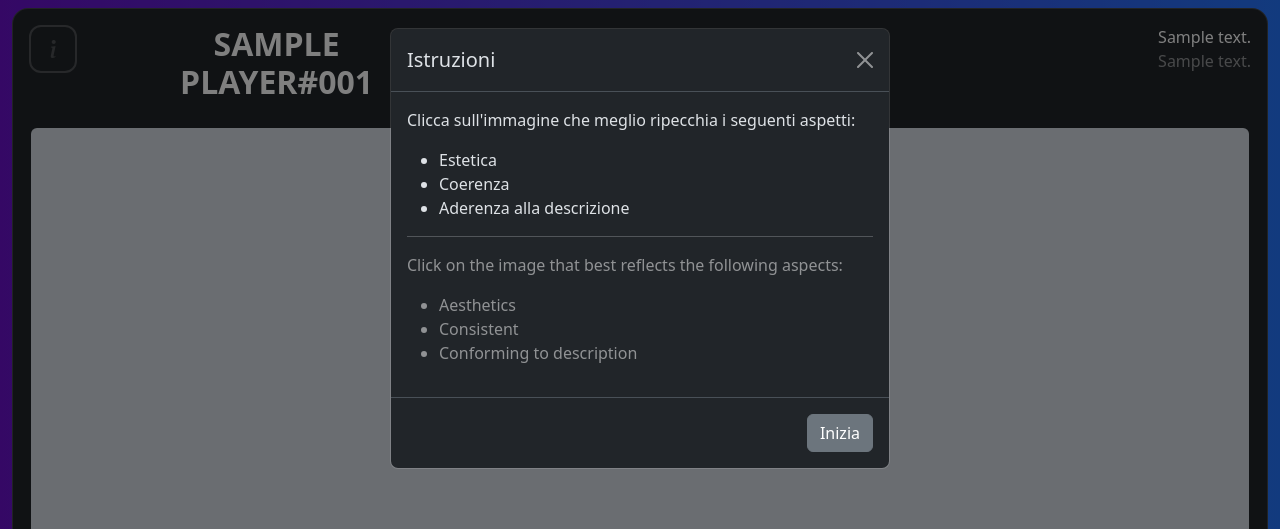
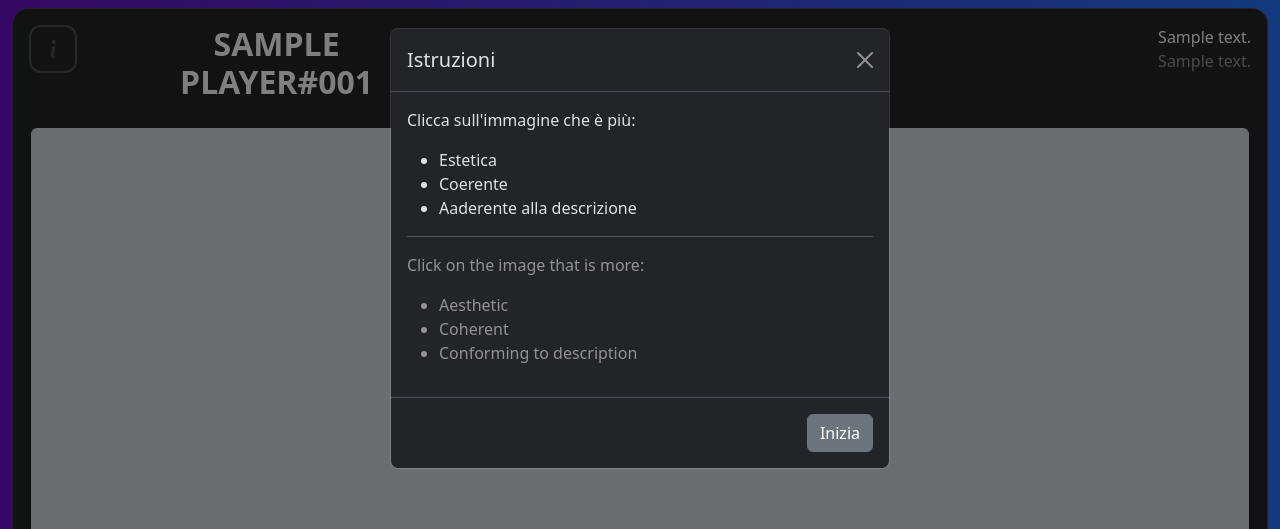
Before and after one commit to vittoriopippi/BugUserStudy, a Django app: template user_study/main/templates/main/index.html in a window 1280 px wide. Shown: the top 529 px of the page. Run offline with Django 4.2, Linux system fonts and the light colour scheme; tables that the repository leaves empty hold one stand-in row (values such as "Sample post"); the template is opened without the code that fills it: values that come from a table or form of the project are taken from there, most other values are stand-ins (such as "Sample title", 1, 10 or a date in 2020); grey boxes marked "Sample" are stand-in pictures.

Commit message:
Fix typos and inconsistencies in index.html modal text

```diff
--- a/user_study/main/templates/main/index.html
+++ b/user_study/main/templates/main/index.html
@@ -44,19 +44,19 @@
         </div>
         <div class="modal-body text-start">
           <div>
-            <p>Clicca sull'immagine che meglio ripecchia i seguenti aspetti:</p>
+            <p>Clicca sull'immagine che è più:</p>
             <ul>
               <li>Estetica</li>
-              <li>Coerenza</li>
-              <li>Aderenza alla descrizione</li>
+              <li>Coerente</li>
+              <li>Aaderente alla descrizione</li>
             </ul>
           </div>
           <hr />
           <div class="text-white-50">
-            <p>Click on the image that best reflects the following aspects:</p>
+            <p>Click on the image that is more:</p>
             <ul>
-              <li>Aesthetics</li>
-              <li>Consistent</li>
+              <li>Aesthetic</li>
+              <li>Coherent</li>
               <li>Conforming to description</li>
             </ul>
           </div>
```
